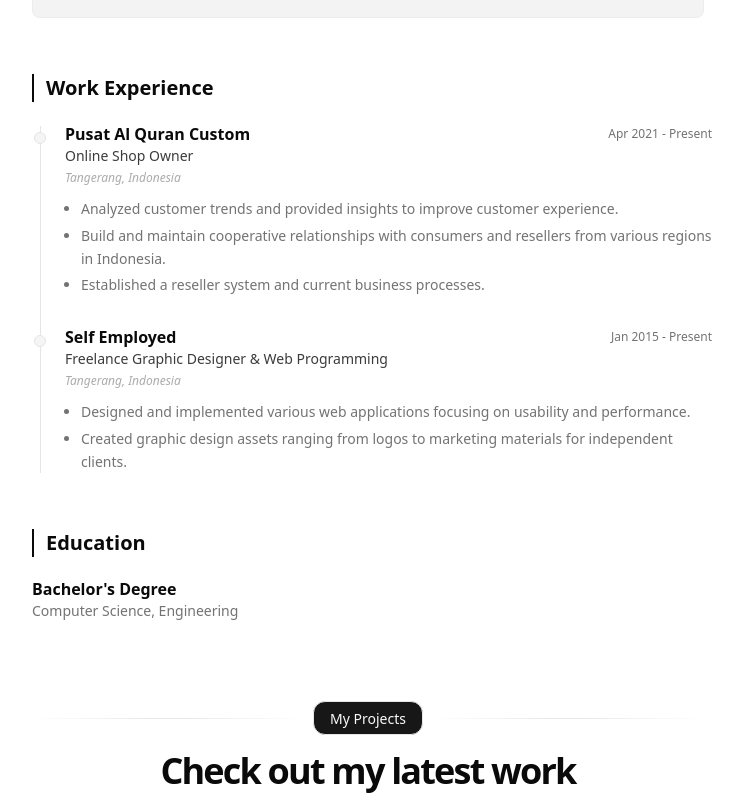
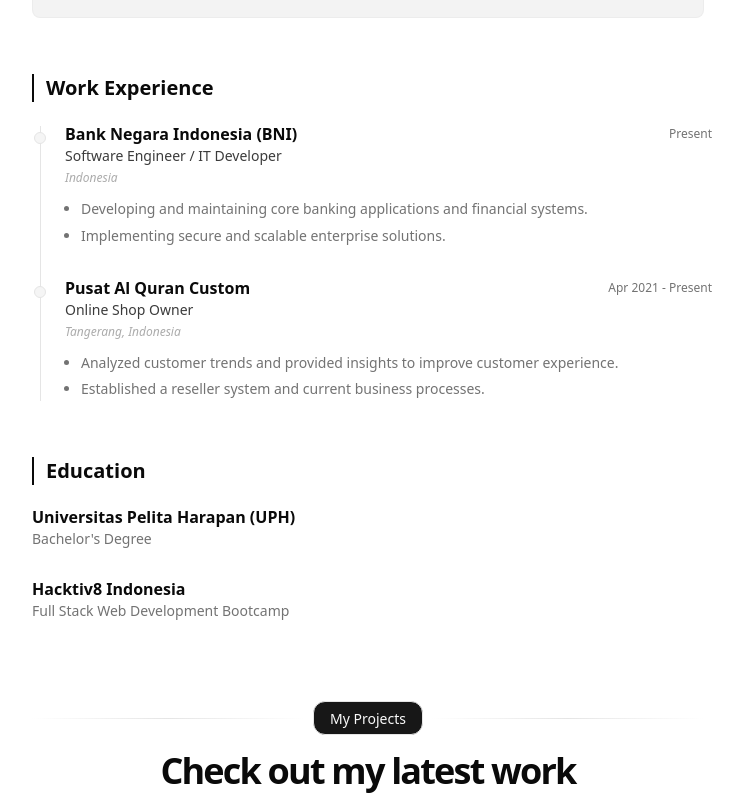
Before and after one commit to personalbotai/portfolio, a React (Create React App) app in the folder portfolio-react/: page / in a window 1280 px wide. Shown: the part 444-1252 px from the top of the page, without its empty margins (272-1015 px from the left). Built offline with nearby package versions, Linux system fonts and the light colour scheme.

Commit message:
Update work experience to BNI and education to UPH

```diff
--- a/portfolio-react/src/App.js
+++ b/portfolio-react/src/App.js
@@ -91,7 +91,7 @@
               </div>
               <div className="prose max-w-full text-pretty font-sans leading-relaxed text-muted-foreground">
                 <p className="bg-primary/5 p-4 rounded-lg border border-border/50">
-                  I have completed a Bachelor of Computer Science, majoring in Engineering. I have a passion for all things technology and design, from software engineering to UI/UX. Well-organised person, problem solver, independent employee with high attention to detail.
+                  I have a passion for all things technology and design, from software engineering to UI/UX. Well-organised person, problem solver, independent employee with high attention to detail. I specialize in building modern, scalable web applications and enterprise systems.
                 </p>
               </div>
             </div>
@@ -106,6 +106,23 @@
 
               <div className="flex flex-col gap-8 w-full border-l border-border ml-2 pl-6 relative">
 
+                {/* BNI */}
+                <div className="relative w-full flex flex-col gap-1">
+                  <div className="absolute w-3 h-3 bg-muted border border-border rounded-full -left-[1.95rem] top-1.5 transition-colors duration-300"></div>
+                  <div className="flex items-center justify-between gap-2">
+                    <span className="font-semibold leading-none">
+                      Bank Negara Indonesia (BNI)
+                    </span>
+                    <time className="text-xs tabular-nums text-muted-foreground text-right flex-none">Present</time>
+                  </div>
+                  <p className="text-sm font-medium text-foreground/80">Software Engineer / IT Developer</p>
+                  <p className="text-xs text-muted-foreground/60 italic">Indonesia</p>
+                  <ul className="text-sm text-muted-foreground leading-relaxed mt-2 list-disc ml-4 space-y-1">
+                    <li>Developing and maintaining core banking applications and financial systems.</li>
+                    <li>Implementing secure and scalable enterprise solutions.</li>
+                  </ul>
+                </div>
+
                 <div className="relative w-full flex flex-col gap-1">
                   <div className="absolute w-3 h-3 bg-muted border border-border rounded-full -left-[1.95rem] top-1.5 transition-colors duration-300"></div>
                   <div className="flex items-center justify-between gap-2">
@@ -118,24 +135,7 @@
                   <p className="text-xs text-muted-foreground/60 italic">Tangerang, Indonesia</p>
                   <ul className="text-sm text-muted-foreground leading-relaxed mt-2 list-disc ml-4 space-y-1">
                     <li>Analyzed customer trends and provided insights to improve customer experience.</li>
-                    <li>Build and maintain cooperative relationships with consumers and resellers from various regions in Indonesia.</li>
                     <li>Established a reseller system and current business processes.</li>
-                  </ul>
-                </div>
-
-                <div className="relative w-full flex flex-col gap-1">
-                  <div className="absolute w-3 h-3 bg-muted border border-border rounded-full -left-[1.95rem] top-1.5 transition-colors duration-300"></div>
-                  <div className="flex items-center justify-between gap-2">
-                    <span className="font-semibold leading-none">
-                      Self Employed
-                    </span>
-                    <time className="text-xs tabular-nums text-muted-foreground text-right flex-none">Jan 2015 - Present</time>
-                  </div>
-                  <p className="text-sm font-medium text-foreground/80">Freelance Graphic Designer & Web Programming</p>
-                  <p className="text-xs text-muted-foreground/60 italic">Tangerang, Indonesia</p>
-                  <ul className="text-sm text-muted-foreground leading-relaxed mt-2 list-disc ml-4 space-y-1">
-                    <li>Designed and implemented various web applications focusing on usability and performance.</li>
-                    <li>Created graphic design assets ranging from logos to marketing materials for independent clients.</li>
                   </ul>
                 </div>
 
@@ -153,8 +153,15 @@
               <div className="flex flex-col gap-8">
                 <div className="flex items-start gap-x-4 justify-between">
                   <div className="flex flex-col gap-1 flex-1">
-                    <div className="font-semibold leading-none">Bachelor's Degree</div>
-                    <div className="font-sans text-sm text-muted-foreground">Computer Science, Engineering</div>
+                    <div className="font-semibold leading-none">Universitas Pelita Harapan (UPH)</div>
+                    <div className="font-sans text-sm text-muted-foreground">Bachelor's Degree</div>
+                  </div>
+                </div>
+
+                <div className="flex items-start gap-x-4 justify-between">
+                  <div className="flex flex-col gap-1 flex-1">
+                    <div className="font-semibold leading-none">Hacktiv8 Indonesia</div>
+                    <div className="font-sans text-sm text-muted-foreground">Full Stack Web Development Bootcamp</div>
                   </div>
                 </div>
               </div>
```
